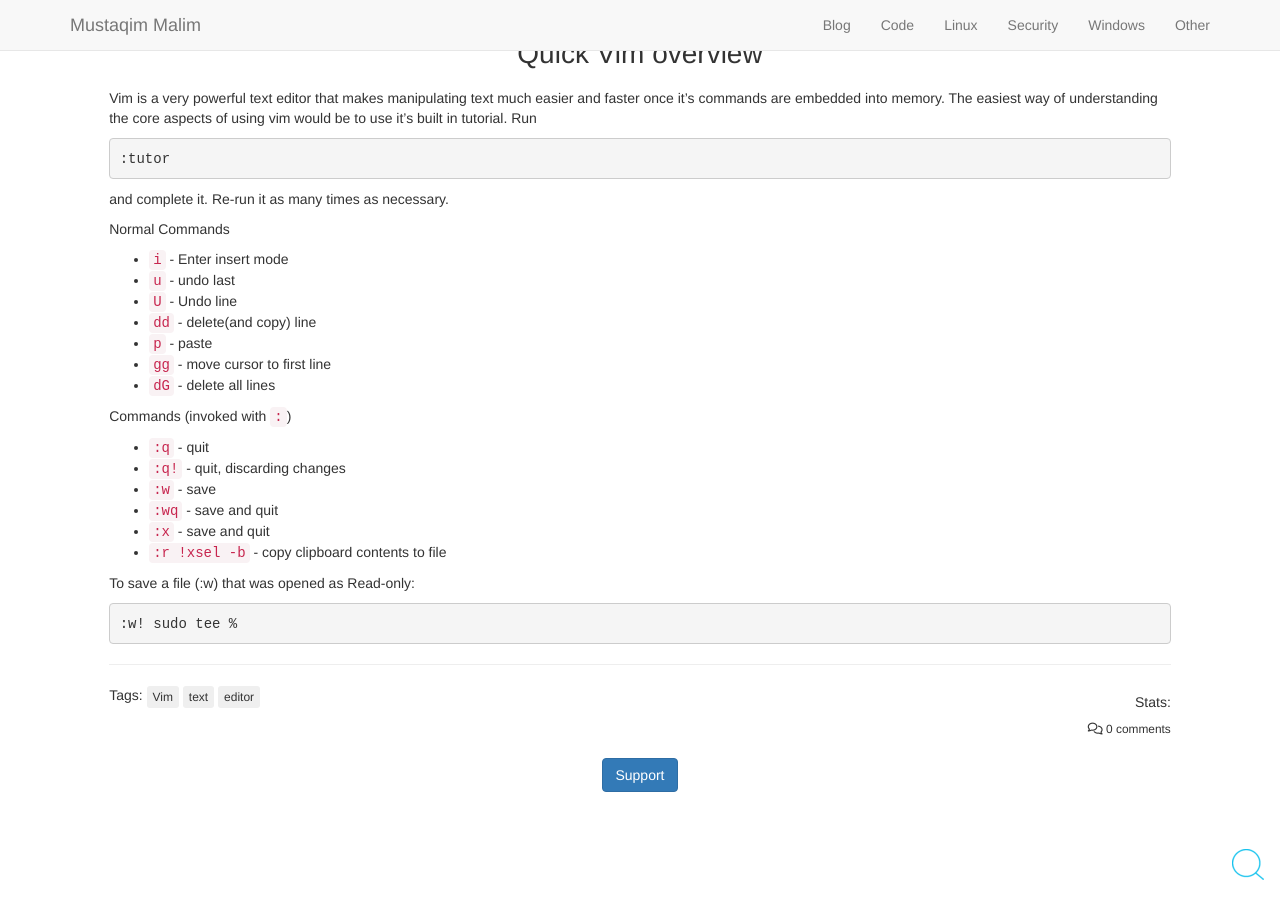
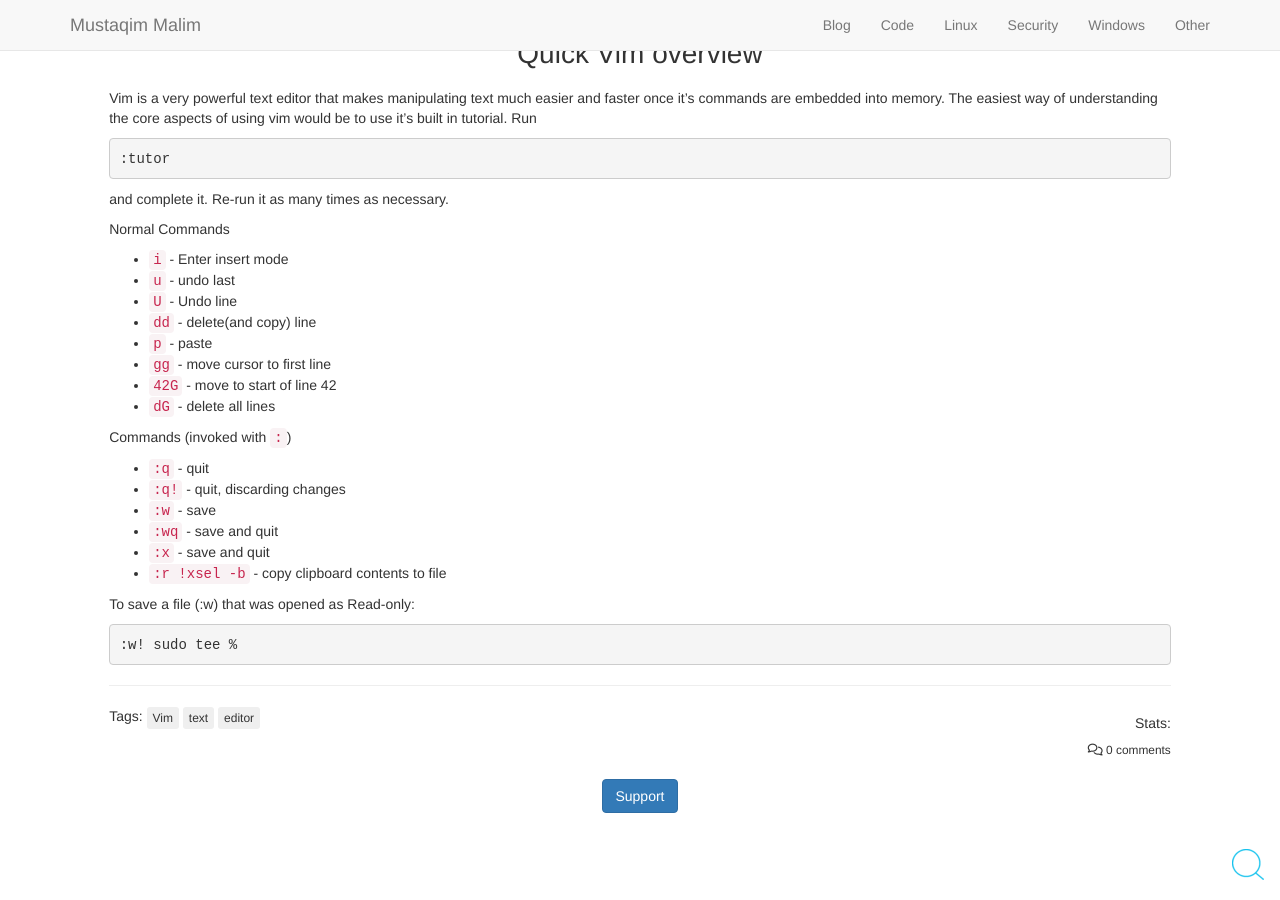
Before and after one commit to mustaqimM/mustaqimM.github.io, a Jekyll site: the page built from _posts/2016-11-19-Vim.md, in a window 1280 px wide. Built offline with Jekyll 4.4.1, drawn with Linux system fonts in a browser that asks for light colours; nearby versions of some CDN libraries; library files that are not in the unit come from our copies; comment, search, counter and statistics services are not loaded.

Commit message:
Vim post

````diff
--- a/_posts/2016-11-19-Vim.md
+++ b/_posts/2016-11-19-Vim.md
@@ -25,12 +25,13 @@ and complete it. Re-run it as many times as necessary.
 
 Normal Commands
 
-- ```i```  - Enter insert mode
-- ```u```  - undo last
-- ```U```  - Undo line
-- ```dd``` - delete(and copy) line
-- ```p```  - paste
-- ```gg``` - move cursor to first line
+- ```i```   - Enter insert mode
+- ```u```   - undo last
+- ```U```   - Undo line
+- ```dd```  - delete(and copy) line
+- ```p```   - paste
+- ```gg```  - move cursor to first line
+- ```42G``` - move to start of line 42
 - ```dG```  - delete all lines
 
 Commands (invoked with ```:```)
````
